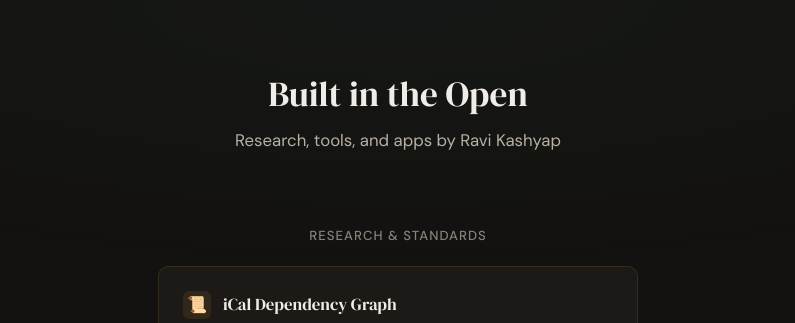
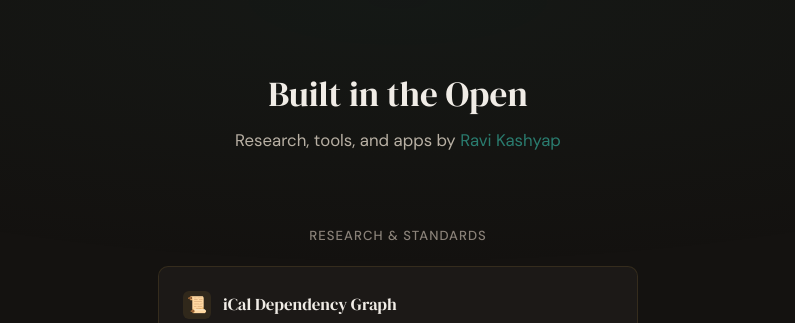
Before and after one commit to openkash/openkash.github.io, a Jekyll site: the page built from index.html, in a window 1280 px wide. Shown: the top 323 px of the page, without its empty margins (242-1037 px from the left). Built offline with Jekyll 4.4.1, drawn with Linux system fonts in a browser that asks for light colours; comment, search, counter and statistics services are not loaded.

Commit message:
Link author name to kashyap.one

```diff
--- a/index.html
+++ b/index.html
@@ -8,7 +8,7 @@ layout: default
 
   <section class="intro">
     <h1>Built in the Open</h1>
-    <p class="subtitle">Research, tools, and apps by Ravi Kashyap</p>
+    <p class="subtitle">Research, tools, and apps by <a href="https://kashyap.one">Ravi Kashyap</a></p>
   </section>
 
   <section class="section">
```
